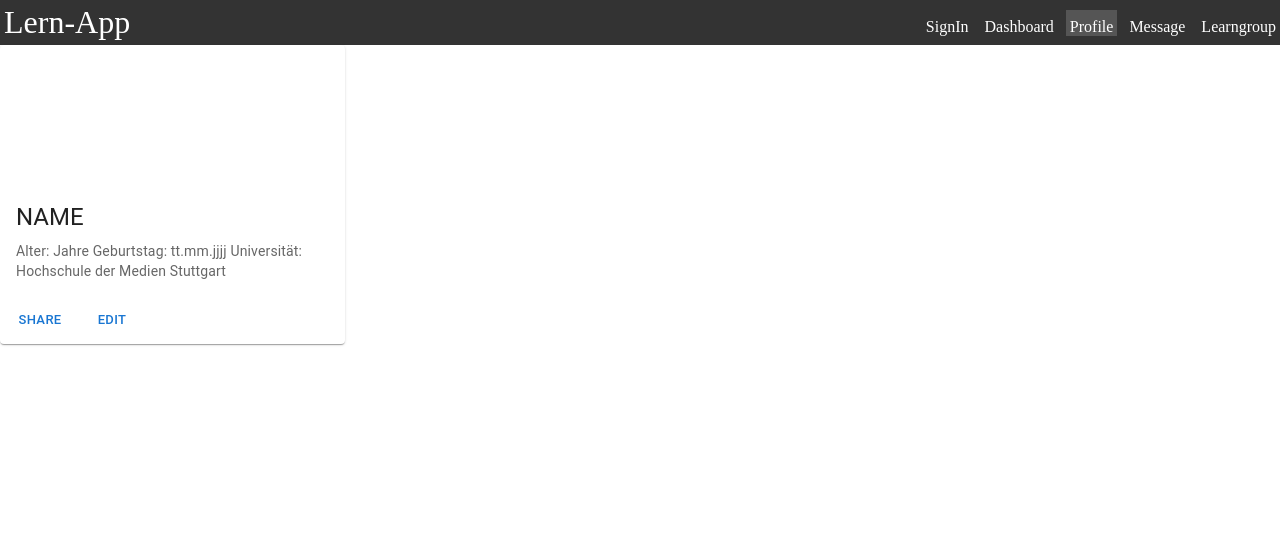
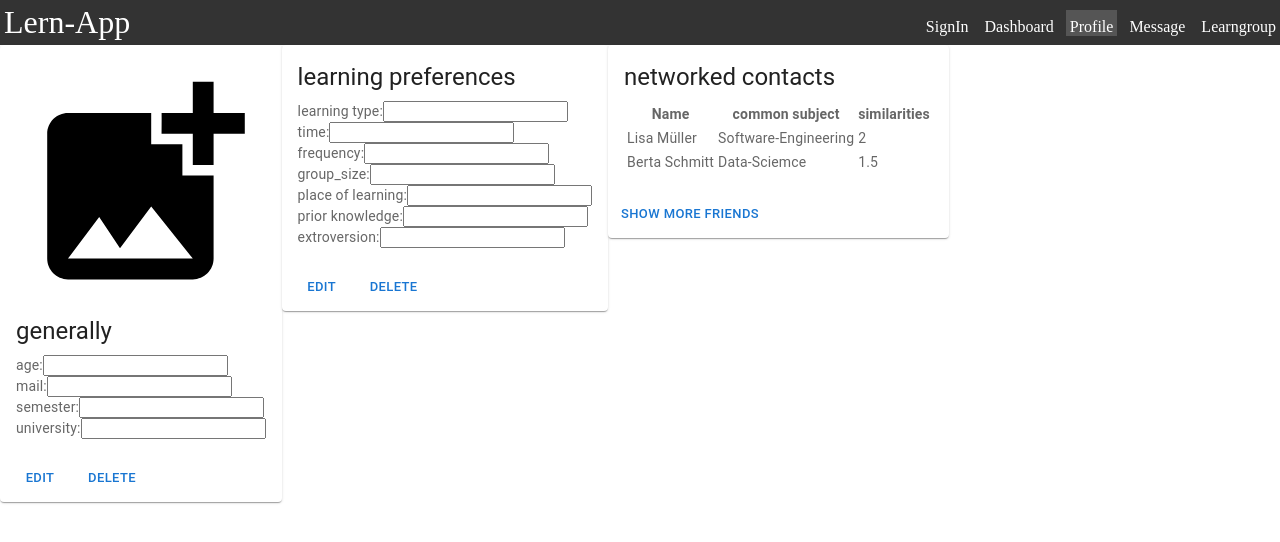
Before and after one commit to LernAppGruppe6/LernApp, a React (Create React App) app in the folder frontend/lern-app/: page /profile in a window 1280 px wide. Shown: the top 542 px of the page. Built offline with nearby package versions, Linux system fonts and the light colour scheme.

Commit message:
Update Profile Component

```diff
--- a/frontend/lern-app/src/pages/Profile.js
+++ b/frontend/lern-app/src/pages/Profile.js
@@ -2,33 +2,117 @@ import * as React from 'react';
 import Card from '@mui/material/Card';
 import CardActions from '@mui/material/CardActions';
 import CardContent from '@mui/material/CardContent';
-import CardMedia from '@mui/material/CardMedia';
 import Button from '@mui/material/Button';
 import Typography from '@mui/material/Typography';
+import AddPhotoAlternateIcon from '@mui/icons-material/AddPhotoAlternate';
 
 export default function Profile() {
 
   return (
-    <Card sx={{ maxWidth: 345 }}>
-      <CardMedia
-        sx={{ height: 140 }}
-      />
+    <>
+    <Card sx={{ maxWidth: 350, float: 'left',}}>
+
+      <CardContent>
+        <AddPhotoAlternateIcon orientation="top" class="fa-solid fa-camera fa-4x">
+        </AddPhotoAlternateIcon>
+        <Typography gutterBottom variant="h5" component="div">
+        generally
+        </Typography>
+        <Typography variant="body2" color="text.secondary">
+        <form>
+            <label>
+             age:
+              <input type="text" ></input><br />
+            </label>
+            <label>
+            mail:
+            <input type="text" ></input><br />
+            </label>
+            <label>
+            semester:
+            <input type="text" ></input><br />
+            </label>
+            <label>
+            university:
+            <input type="text" ></input><br />
+            </label>
+          </form>
+        </Typography>
+      </CardContent>
+      <CardActions>
+        <Button size="small">Edit</Button>
+        <Button size="small"> Delete</Button>
+      </CardActions>
+      </Card>
+      <Card sx={{ maxWidth: 350, float: 'left' }}>
+
       <CardContent>
         <Typography gutterBottom variant="h5" component="div">
-          NAME
+        learning preferences
         </Typography>
         <Typography variant="body2" color="text.secondary">
-          Alter:  Jahre
-          Geburtstag: tt.mm.jjjj
-          Universität: Hochschule der Medien Stuttgart
+          <form>
+            <label>
+            learning type:
+              <input type="text" ></input><br />
+            </label>
+            <label>
+            time:
+            <input type="text" ></input><br />
+            </label>
+            <label>
+            frequency:
+            <input type="text" ></input><br />
+            </label>
+            <label>
+            group_size:
+            <input type="text" ></input><br />
+            </label>
+            <label>
+            place of learning:
+            <input type="text" ></input><br />
+            </label>
+            <label>
+            prior knowledge:
+            <input type="text" ></input><br />
+            </label>
+            <label>
+            extroversion:
+            <input type="text" ></input><br />
+            </label>
+          </form>
 
         </Typography>
       </CardContent>
       <CardActions>
-        <Button size="small">Share</Button>
-        <Button size="small"> Edit</Button>
+        <Button size="small">Edit</Button>
+        <Button size="small"> Delete</Button>
       </CardActions>
-    </Card>
+      </Card>
+      <Card sx={{ maxWidth: 350, float: 'left' }}>
+
+     <CardContent>
+       <Typography gutterBottom variant="h5" component="div">
+       networked contacts
+       </Typography>
+       <Typography variant="body2" color="text.secondary">
+      <table>
+<tr>
+    <th>Name</th>
+    <th>common subject</th>
+    <th>similarities</th>
+</tr>
+<tr><td>Lisa Müller</td><td>Software-Engineering</td><td>2</td></tr> <tr><td>Berta Schmitt</td><td>Data-Sciemce</td><td>1.5</td></tr>
+</table>
+       </Typography>
+     </CardContent>
+     <CardActions>
+       <Button size="small">show More Friends</Button>
+     </CardActions>
+     </Card>
+    </>
+
+
   );
 
 }
```
